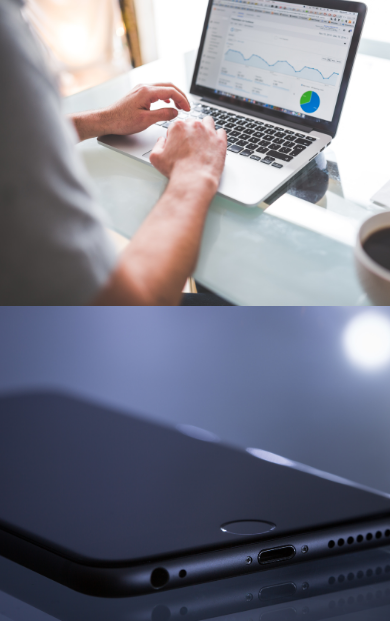
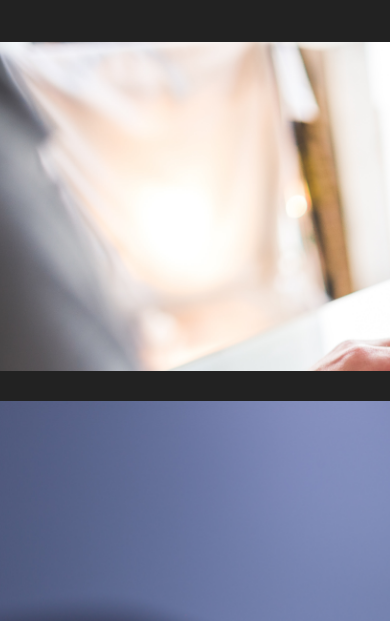
Before and after one commit to PCC17/medt, a PHP site: the page made by Aufgaben/Aufgabe 6.10.16/index.html in a window 390 px wide; the page is wider, and only the part inside the window is pictured. Shown: the part 1070-1691 px from the top of that part. Run offline with PHP 8.4, Linux system fonts and the light colour scheme.

Commit message:
improvements
removed image tags and added instead jumbocontainers with bg images

```diff
--- a/Aufgaben/Aufgabe 6.10.16/index.html
+++ b/Aufgaben/Aufgabe 6.10.16/index.html
@@ -7,9 +7,8 @@
       <!-- Latest compiled and minified JavaScript -->
       <script src="https://maxcdn.bootstrapcdn.com/bootstrap/3.3.7/js/bootstrap.min.js" integrity="sha384-Tc5IQib027qvyjSMfHjOMaLkfuWVxZxUPnCJA7l2mCWNIpG9mGCD8wGNIcPD7Txa" crossorigin="anonymous"></script>
       <link rel="stylesheet" href="style.css">
-      <meta name="viewport" content="width=device-width, initial-scale=1.0">
       <meta charset="utf-8">
-
+      <meta name="viewport" content="width=device-width, initial-scale=1, maximum-scale=1, user-scalable=0" />
       <!-- Scrolling Nav JavaScript -->
       <script src="js/jquery.easing.min.js"></script>
       <script src="js/scrolling-nav.js"></script>
@@ -54,27 +53,27 @@
       </header>
       <main>
         <div class="row">
-          <div class="col-md-4 img-container"><img class="img-responsive" src="images/7.jpeg"/>
+          <div class="col-md-4 jumbotron customImageClass" style="background-image:url('images/1.jpeg');">
           </div>
-          <div class="col-md-4 img-container"><img class="img-responsive" src="images/2.jpeg"/>
+          <div class="col-md-4 jumbotron customImageClass" style="background-image:url('images/2.jpeg');">
           </div>
-          <div class="col-md-4 img-container"><img class="img-responsive" src="images/3.jpeg"/>
+          <div class="col-md-4 jumbotron customImageClass" style="background-image:url('images/3.jpeg');">
           </div>
         </div>
         <div class="row">
-          <div class="col-md-4 img-container"><img class="img-responsive" src="images/4.jpeg"/>
+          <div class="col-md-4 jumbotron customImageClass" style="background-image:url('images/4.jpeg');">
           </div>
-          <div class="col-md-4 img-container"><img class="img-responsive" src="images/5.jpeg"/>
+          <div class="col-md-4 jumbotron customImageClass" style="background-image:url('images/5.jpeg');">
           </div>
-          <div class="col-md-4 img-container"><img class="img-responsive" src="images/6.jpeg"/>
+          <div class="col-md-4 jumbotron customImageClass" style="background-image:url('images/6.jpeg');">
           </div>
         </div>
         <div class="row">
-          <div class="col-md-4 img-container"><img class="img-responsive" src="images/1.jpeg"/>
+          <div class="col-md-4 jumbotron customImageClass" style="background-image:url('images/7.jpeg');">
           </div>
-          <div class="col-md-4 img-container"><img class="img-responsive" src="images/8.jpeg"/>
+          <div class="col-md-4 jumbotron customImageClass" style="background-image:url('images/8.jpeg');">
           </div>
-          <div class="col-md-4 img-container"><img class="img-responsive" src="images/9.jpeg"/>
+          <div class="col-md-4 jumbotron customImageClass" style="background-image:url('images/9.jpeg');">
           </div>
         </div>
       </main>
--- a/Aufgaben/Aufgabe 6.10.16/style.css
+++ b/Aufgaben/Aufgabe 6.10.16/style.css
@@ -16,6 +16,7 @@
 body
 {
   background-color: #222;
+  margin-top: 5%;
 }
 .row .img-responsive
 {
@@ -57,3 +58,8 @@ body
   text-shadow: none;
   color: #bbb;
 }
+
+.customImageClass
+{
+   background-repeat:none; height:40%;background-size: cover;
+}
```
